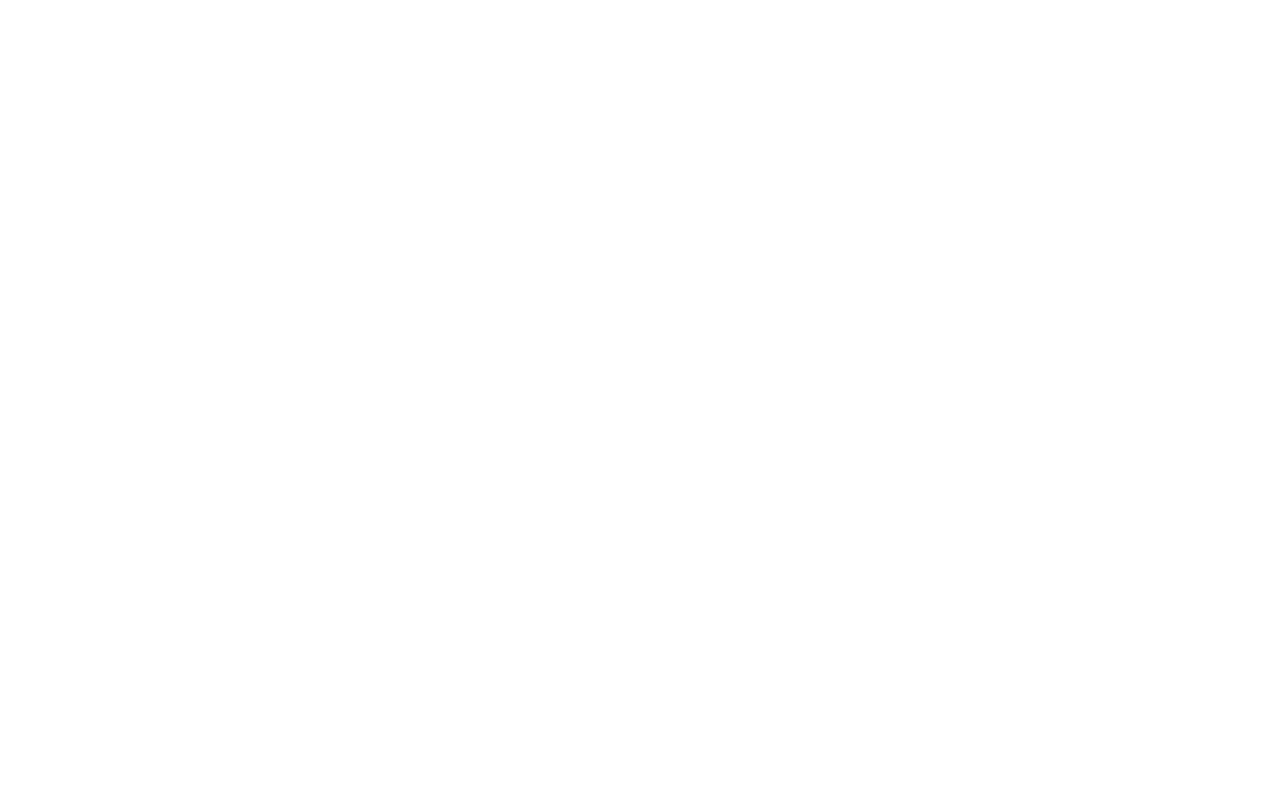
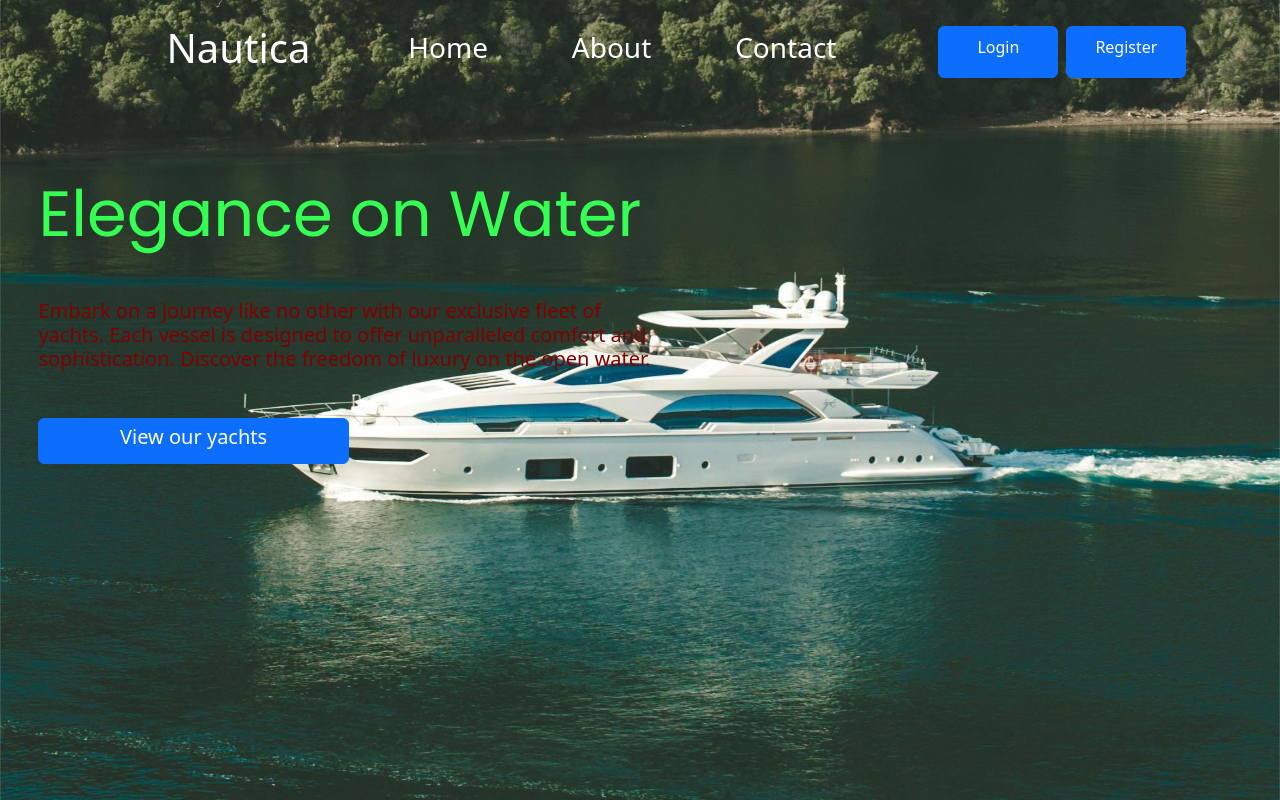
Before and after one commit to PopovicJovan/yacht-sale-front, a React (Create React App) app: page / in a window 1280 px wide. Before the commit this address had no page. Built offline with nearby package versions, Linux system fonts and the light colour scheme.

Commit message:
add navbar

```diff
--- a/package.json
+++ b/package.json
@@ -3,11 +3,13 @@
   "version": "0.1.0",
   "private": true,
   "dependencies": {
+    "@fontsource/poppins": "^5.1.0",
     "assert": "^2.1.0",
     "axios": "^1.7.9",
     "bootstrap": "^5.3.3",
     "cra-template": "1.2.0",
     "react": "^19.0.0",
+    "react-bootstrap": "^2.10.7",
     "react-dom": "^19.0.0",
     "react-router-dom": "^7.1.1",
     "react-scripts": "5.0.1",
--- a/src/App.css
+++ b/src/App.css
@@ -1,39 +1,30 @@
 @import "bootstrap/dist/css/bootstrap.min.css";
-.App {
-  text-align: center;
+@import "@fontsource/poppins";
+nav{
+  height: 13%;
+  width: 100%;
+  display: flex;
+  justify-content: space-between;
+  align-content: center;
+  padding-left: 10%;
+  padding-right: 10%;
+  position: fixed;
+  top: 0;
 }
 
-.App-logo {
-  height: 40vmin;
-  pointer-events: none;
+.main-bg{
+  height: 100vh;
+  width: 100%;
+  background-image: url("/public/Images/yacht.jpg");
+  background-size: cover;
+  background-position: center;
+  background-attachment: fixed;
+  padding-top: 10%;
+  padding-left: 3%;
 }
 
-@media (prefers-reduced-motion: no-preference) {
-  .App-logo {
-    animation: App-logo-spin infinite 20s linear;
-  }
+.main-page-heading{
+  font-family: "Poppins";
+  font-size: 4rem;
+  color: #36ff54;
 }
-
-.App-header {
-  background-color: #282c34;
-  min-height: 100vh;
-  display: flex;
-  flex-direction: column;
-  align-items: center;
-  justify-content: center;
-  font-size: calc(10px + 2vmin);
-  color: white;
-}
-
-.App-link {
-  color: #61dafb;
-}
-
-@keyframes App-logo-spin {
-  from {
-    transform: rotate(0deg);
-  }
-  to {
-    transform: rotate(360deg);
-  }
-}
--- a/src/App.js
+++ b/src/App.js
@@ -3,11 +3,13 @@
 import { BrowserRouter as Router, Routes, Route } from 'react-router-dom';
 import Login from "./pages/Auth/Login.js";
 import Register from "./pages/Auth/Register.js";
+import Main from "./pages/Main";
 
 function App() {
   return (
       <Router>
         <Routes>
+          <Route path="/" element={<Main />} />
           <Route path="/login" element={<Login />} />
           <Route path="/register" element={<Register />} />
         </Routes>
--- /dev/null
+++ b/src/components/Navbar.js
@@ -0,0 +1,31 @@
+import Button from "react-bootstrap/Button";
+import {useNavigate} from "react-router-dom";
+const Navbar = () => {
+    const navigate = useNavigate();
+    const handleLogout = () => {
+        localStorage.removeItem("auth_token");
+        navigate(0);
+    }
+    return (
+        <nav>
+            <div id="logo" className="align-content-center">
+                <h1 className="text-white">Nautica</h1>
+            </div>
+            <div id="link-list" className="d-flex justify-content-around align-items-center w-50">
+                <a href="/" className="text-decoration-none h3 text-white">Home</a>
+                <a href="/about" className="text-decoration-none h3 text-white">About</a>
+                <a href="/contact" className="text-decoration-none h3 text-white">Contact</a>
+            </div>
+            <div id="auth-buttons" className="d-flex align-items-center justify-content-center w-25">
+                {localStorage.getItem("auth_token") ? <Button variant="primary" className="h-50 w-50 px-2 py-2 mx-1" onClick={handleLogout}>Logout</Button> :
+                    <>
+                        <Button href="/login" variant="primary" className="h-50 w-50 px-2 py-2 mx-1">Login</Button>
+                        <Button href="/register" variant="primary" className="h-50 w-50 px-2 py-2 mx-1">Register</Button>
+                    </>
+                }
+            </div>
+        </nav>
+    )
+};
+
+export default Navbar;
--- /dev/null
+++ b/src/pages/Main.js
@@ -0,0 +1,23 @@
+import Navbar from "../components/Navbar";
+import Button from "react-bootstrap/Button";
+
+const Main = () => {
+    return (
+        <div className="main-bg">
+            <Navbar/>
+            <div className="h-100 w-100 d-flex justify-content-start align-items-start">
+                <div id="description" className="w-50 h-50 pt-5 d-flex flex-column justify-content-between">
+                    <h2 className="main-page-heading">Elegance on Water</h2>
+                    <h5 style={{color: "#800000"}}>
+                        Embark on a journey like no other with our exclusive fleet of yachts.
+                        Each vessel is designed to offer unparalleled comfort and sophistication.
+                        Discover the freedom of luxury on the open water.
+                    </h5>
+                    <Button href="/" className="w-50"><h5>View our yachts</h5></Button>
+                </div>
+            </div>
+        </div>
+    )
+}
+
+export default Main
```
Also changed, not shown: public/Images/yacht.jpg (added), 1 other file (tests, documents, lock files or other folders).
